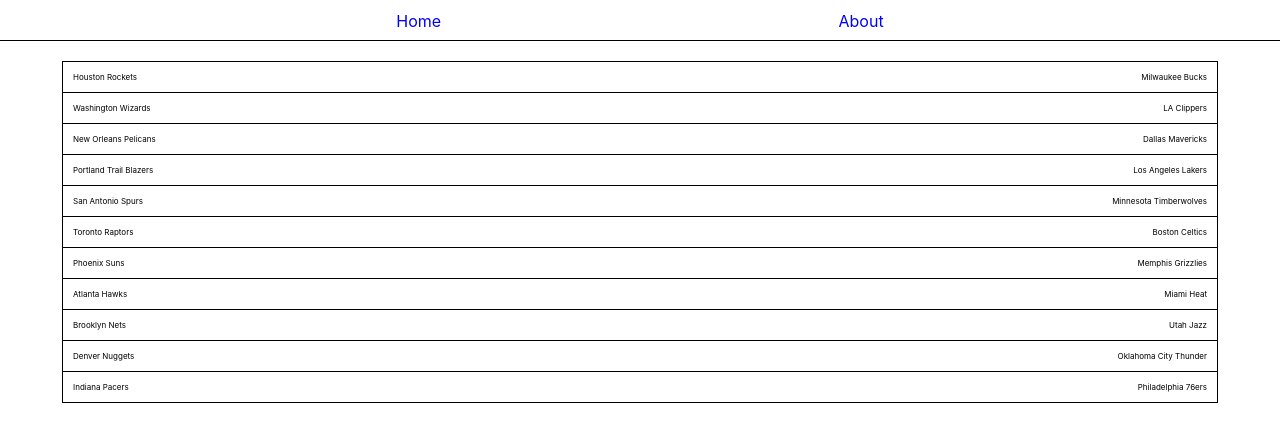
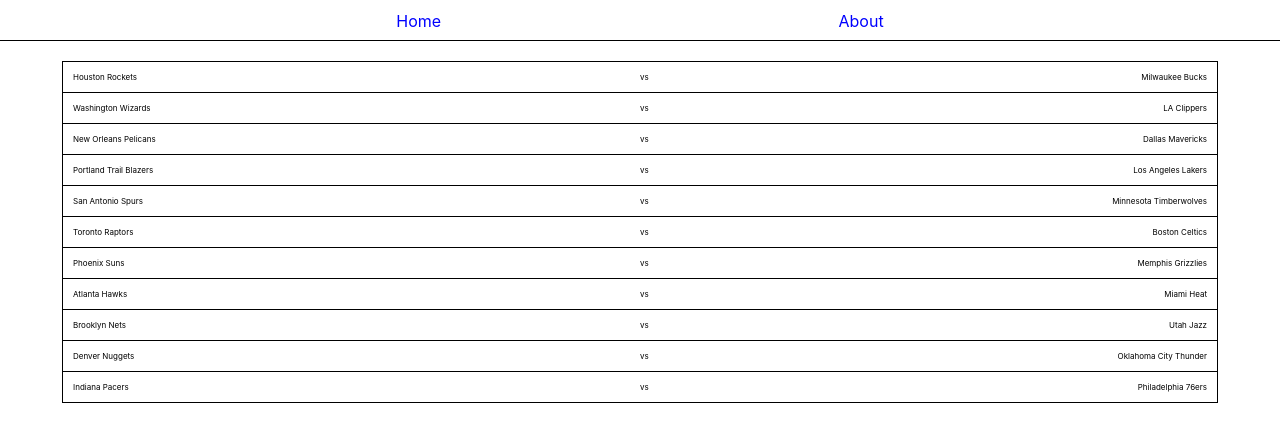
Before and after one commit to AllanPedin/Allan-AdamCapstone, a React (Create React App) app in the folder FrontEnd/bnann/: page / in a window 1280 px wide. Shown: the top 442 px of the page. Built offline with nearby package versions, Linux system fonts and the light colour scheme.

Commit message:
added page centered vs element to games

```diff
--- a/FrontEnd/bnann/src/Routes/Home.css
+++ b/FrontEnd/bnann/src/Routes/Home.css
@@ -20,13 +20,15 @@
 .game.last{
     border-bottom: 1px solid black;
 }
+.vs{
+    font-size: 50%;
+    margin: auto;
+    position: absolute;
+    left: 50%;
+}
 .teamLeft{
     font-size: 50%;
-    text-align: left;
-    float: left;
 }
 .teamRight{
     font-size: 50%;
-    text-align: Right;
-    float: right;
 }
--- a/FrontEnd/bnann/src/Routes/Home.js
+++ b/FrontEnd/bnann/src/Routes/Home.js
@@ -64,6 +64,7 @@
                 return (
                     <div className={index!==games.length-1 ? "game" : "game last"}>
                         <div className='teamLeft'>{game.teamNameLeft}</div>
+                        <div className="vs">vs</div>
                         <div className='teamRight'>{game.teamNameRight}</div>
                     </div>
                 )
```
